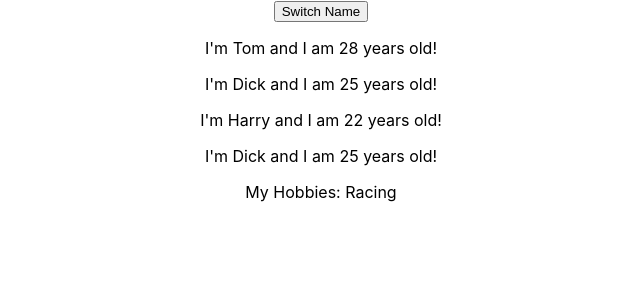
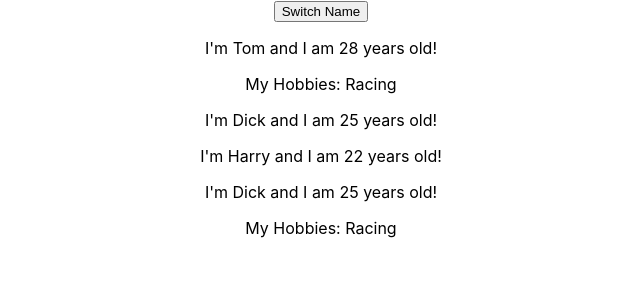
Before and after one commit to basselalsayed/advanced_react, a React (Create React App) app: page / in a window 1280 px wide. Shown: the top 300 px of the page, without its empty margins (319-959 px from the left). Built offline with nearby package versions, Linux system fonts and the light colour scheme.

Commit message:
refactored to use functional component hooks

```diff
--- a/src/App.js
+++ b/src/App.js
@@ -1,29 +1,57 @@
-import React, { Component } from 'react';
+import React, { useState } from 'react';
 import './App.css';
 import Person from './Person/Person'
 
-export default class App extends Component {
-  state = {
+const App = props => {
+  const [ personsState, setPersonsState ] = useState({
     persons: [
       { name: 'Tom', age: 28 },
       { name: 'Dick', age: 25 },
       { name: 'Harry', age: 22 }
     ]
+  });
+
+  const [otherState, setOtherState] = useState('some other value');
+
+  console.log(personsState, otherState)
+
+  const switchNameHandler = () => {
+    setPersonsState({
+      persons: [
+        { name: 'Tom', age: 28 },
+        { name: 'Dick', age: 25 },
+        { name: 'James', age: 25 }
+      ]
+    });
   }
 
-  switchNameHandler = () => {
-    console.log('was clicked')
-  }
+  return (
+    <div className="App">
+      <button onClick={switchNameHandler}>Switch Name</button>
+      <Person name={personsState.persons[0].name} age={personsState.persons[0].age} >My Hobbies: Racing</Person>
+      <Person name={personsState.persons[1].name} age={personsState.persons[1].age}  />
+      <Person name={personsState.persons[2].name} age={personsState.persons[2].age}  />
+      <Person name='Dick' age='25'>My Hobbies: Racing</Person>
+    </div>
+  );
+}
 
-  render() {
-    return (
-      <div className="App">
-        <button onClick={this.switchNameHandler}>Switch Name</button>
-        <Person name={this.state.persons[0].name} age={this.state.persons[0].age}  />
-        <Person name={this.state.persons[1].name} age={this.state.persons[1].age}  />
-        <Person name={this.state.persons[2].name} age={this.state.persons[2].age}  />
-        <Person name='Dick' age='25'>My Hobbies: Racing</Person>
-      </div>
-    );
-  }
-}
+export default App;
+
+
+// state = {
+//   persons: [
+//     { name: 'Tom', age: 28 },
+//     { name: 'Dick', age: 25 },
+//     { name: 'Harry', age: 22 }
+//   ]
+// }
+
+// switchNameHandler = () => {
+//   this.setState({
+//     persons: [
+//       { name: 'Tom', age: 28 },
+//       { name: 'Dick', age: 25 },
+//       { name: 'James', age: 25 }
+//   ]})
+// }
```
